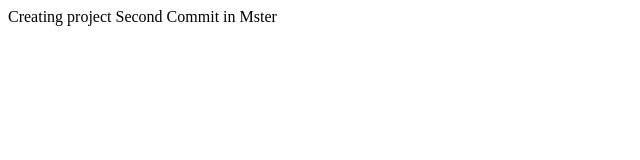
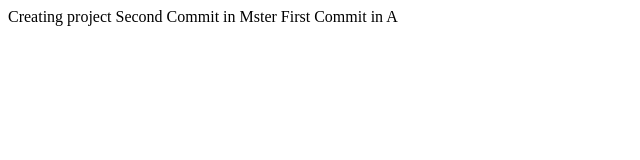
Before and after one commit to hasanfaragg/GitTest, a plain HTML site: page index.html in a window 1280 px wide. Shown: the whole page, without its empty margins (0-640 px from the left). Drawn offline with Linux system fonts and the light colour scheme.

Commit message:
First Commit in A

```diff
--- a/index.html
+++ b/index.html
@@ -8,7 +8,7 @@
 </head>
 
 <body>
-    Creating project Second Commit in Mster
+    Creating project Second Commit in Mster First Commit in A
 </body>
 
 </html>
```
